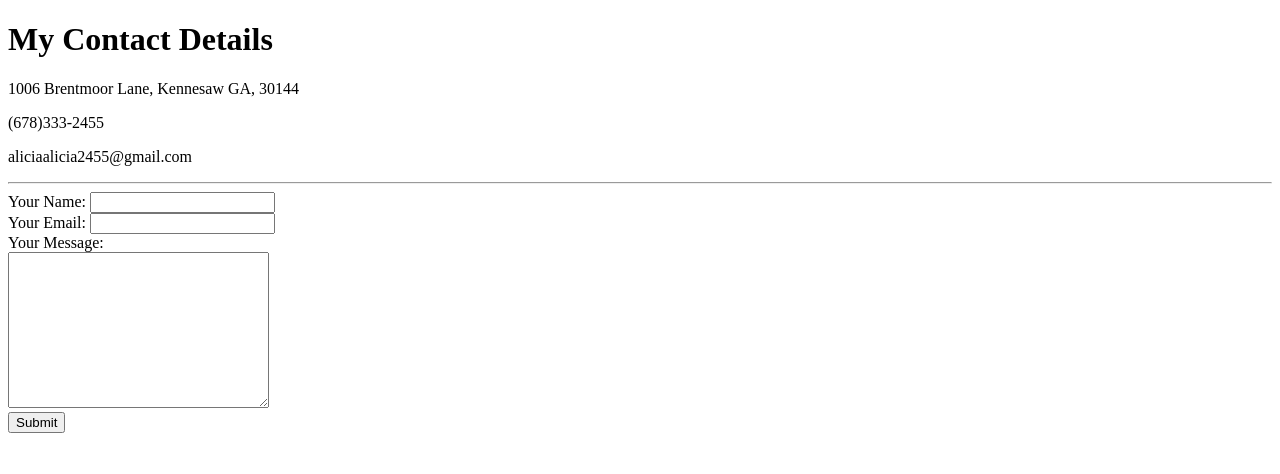
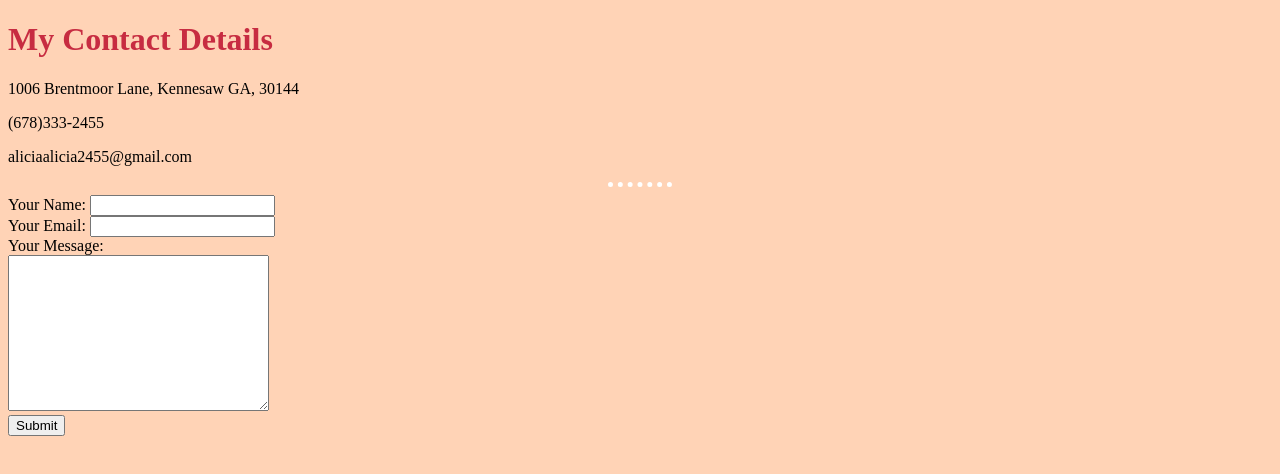
Before and after one commit to aliciasilverio/cv, a plain HTML site: page contact-me.html in a window 1280 px wide. Drawn offline with Linux system fonts and the light colour scheme.

Commit message:
Add files via upload

```diff
--- a/contact-me.html
+++ b/contact-me.html
@@ -3,6 +3,7 @@
   <head>
     <meta charset="utf-8">
     <title></title>
+    <link rel="stylesheet" href="css/styles.css">
   </head>
   <body>
     <h1>My Contact Details</h1>
--- /dev/null
+++ b/css/styles.css
@@ -0,0 +1,21 @@
+body {
+  background-color: #ffd3b6;
+}
+
+h1 {
+  color: #c72c41;
+}
+h3 {
+  color: #c72c41;
+}
+
+hr {
+  border-color: white;
+  border-width: 5px;
+  border-style: none;
+  border-top-style: dotted;
+  width: 5%;
+}
+img {
+  height: 250px
+}
```
Also changed, not shown: hobbies.html (+1 -0 lines), 1 other file.
